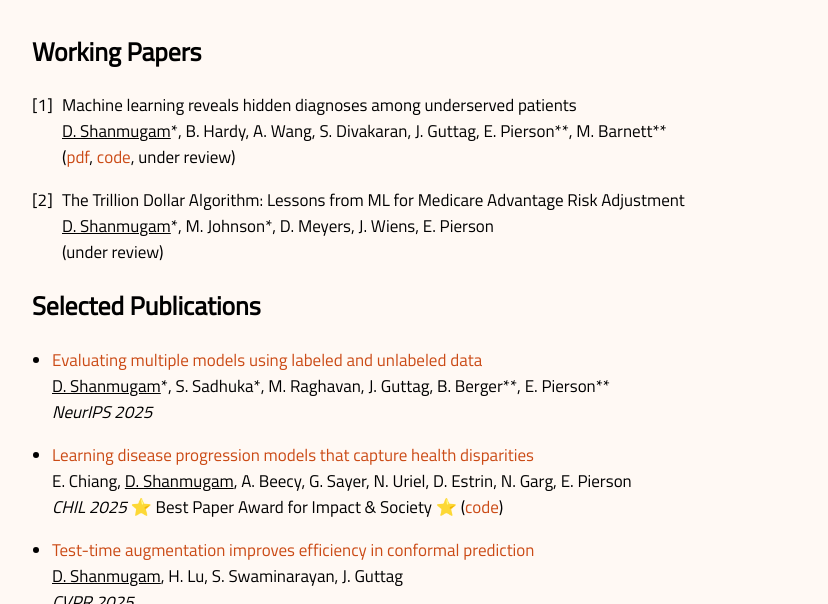
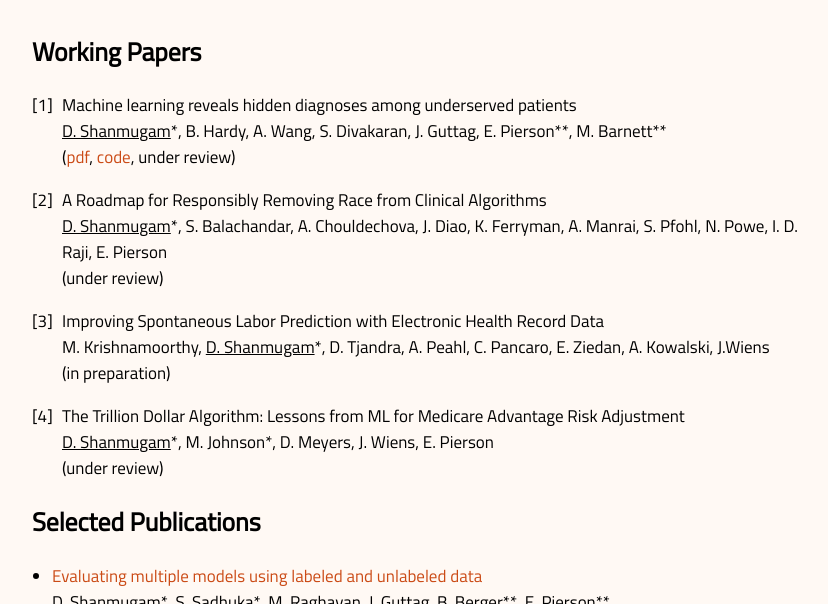
Before and after one commit to dmshanmugam/dmshanmugam.github.io, a Jekyll site: the page built from publications.md, in a window 1280 px wide and 900 px high, cut to the strip 296-900 px from the top of the window. Shown: the whole strip, without its empty margins (208-1036 px from the left). Built offline with Jekyll 4.4.1, drawn with Linux system fonts in a browser that asks for light colours.

Commit message:
Updated publications

```diff
--- a/_config.yml
+++ b/_config.yml
@@ -7,6 +7,8 @@ baseurl:  ""
 author: "Divya Shanmugam"
 
 markdown: kramdown
+kramdown:
+  input: GFM
 
 twitter_username: dmshanmugam
 
--- a/publications.md
+++ b/publications.md
@@ -5,9 +5,18 @@ layout: default
 ## Working Papers
 
 
+
 1. Machine learning reveals hidden diagnoses among underserved patients \\
 <u>D. Shanmugam</u>\*, B. Hardy, A. Wang, S. Divakaran, J. Guttag, E. Pierson\*\*, M. Barnett\*\* \\
 ([pdf](/assets/2025_AF_hidden_diagnosis.pdf), [code](https://github.com/divyashan/hidden_diagnosis), under review)
+
+1. A Roadmap for Responsibly Removing Race from Clinical Algorithms \\
+<u>D. Shanmugam</u>\*, S. Balachandar, A. Chouldechova, J. Diao, K. Ferryman, A.  Manrai, S. Pfohl, N. Powe, I. D. Raji, E. Pierson   \\
+(under review)
+
+1. Improving Spontaneous Labor Prediction with Electronic Health Record Data  \\
+M. Krishnamoorthy, <u>D. Shanmugam</u>\*, D. Tjandra,  A. Peahl, C. Pancaro, E. Ziedan, A. Kowalski, J.Wiens \\
+(in preparation)
 
 2. The Trillion Dollar Algorithm: Lessons from ML for Medicare Advantage Risk Adjustment \\
 <u>D. Shanmugam</u>\*, M. Johnson*, D. Meyers, J. Wiens, E. Pierson \\
```
Also changed, not shown: _posts/2025-10-25-NTN.md (+4 -4 lines), 1 other file.
